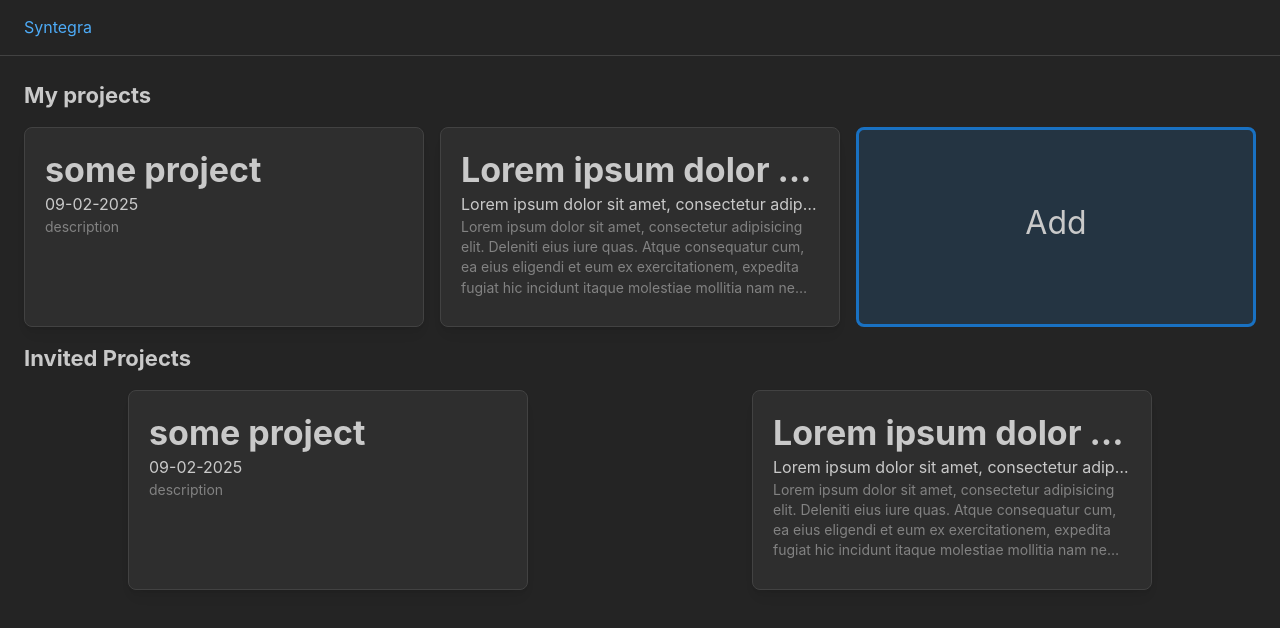
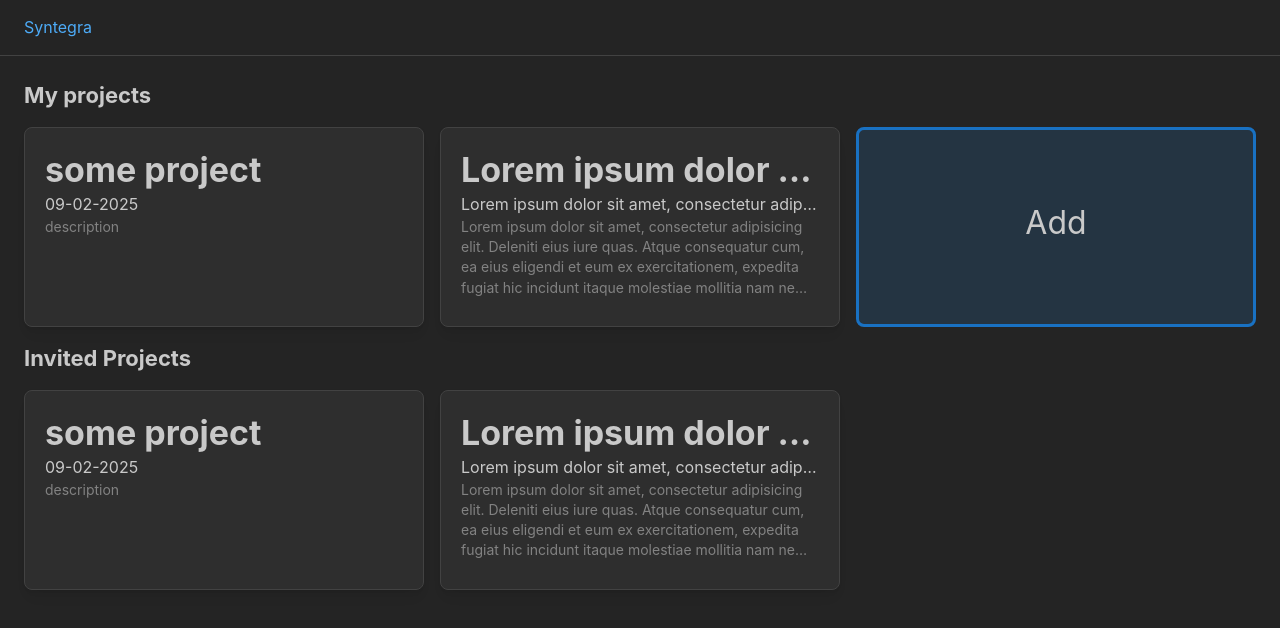
Before and after one commit to Oxule/Syntegra, a React (Vite) app in the folder frontend/: page / in a window 1280 px wide. Shown: the top 628 px of the page. Built offline with nearby package versions, Linux system fonts and the light colour scheme.

Commit message:
Frontend: Projects grid fixed

```diff
--- a/frontend/src/index.css
+++ b/frontend/src/index.css
@@ -1,6 +1,6 @@
 .projects-grid {
     display: grid;
-    grid-template-columns: repeat(auto-fit, minmax(250px, 1fr));
+    grid-template-columns: repeat(auto-fit, minmax(250px, 400px));
     gap: 16px;
     justify-items: stretch;
 
```
